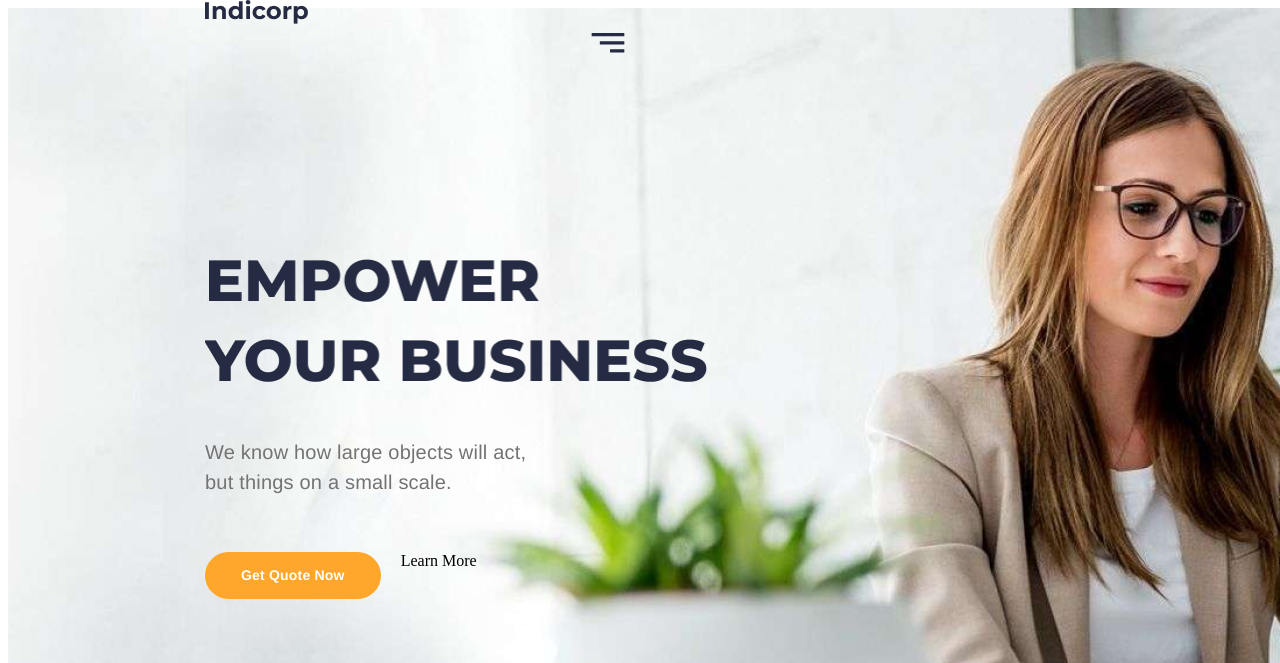
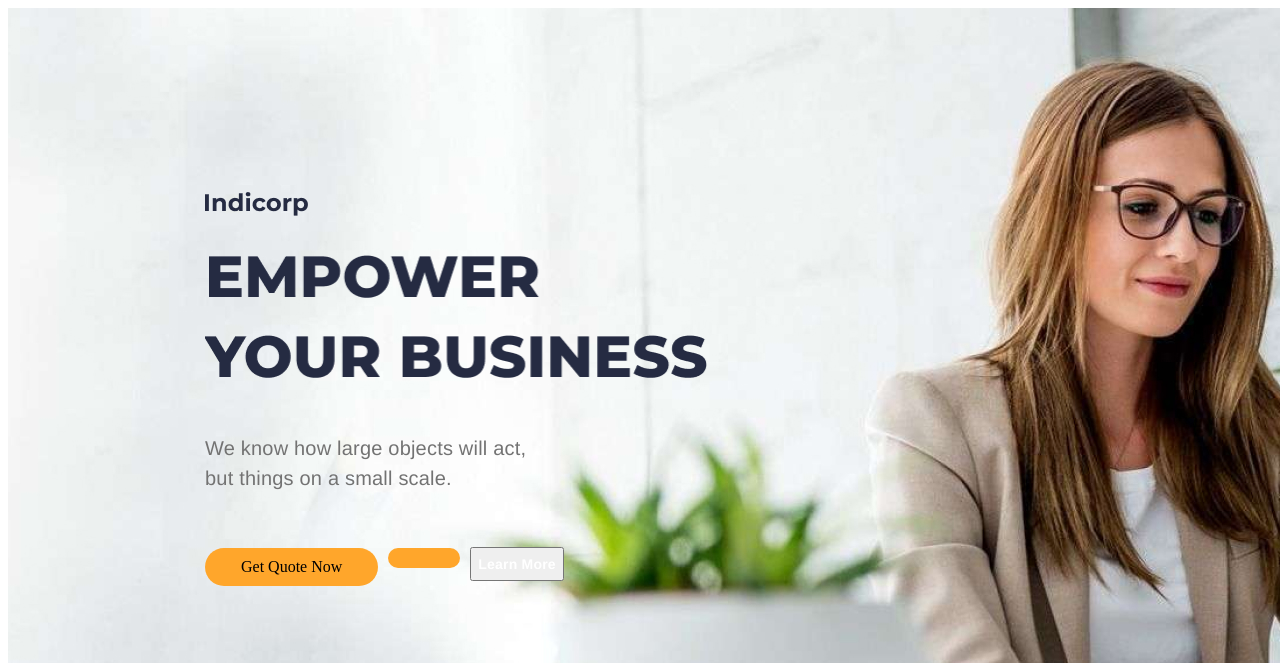
Before and after one commit to ZinchenkoYaroslav/lab-practice-3, a plain HTML site: page index.html in a window 1280 px wide. Shown: the top 663 px of the page. Drawn offline with Linux system fonts and the light colour scheme.

Commit message:
picture-small

```diff
--- a/index.html
+++ b/index.html
@@ -19,7 +19,7 @@
               <p class="text-wrapper">We know how large objects will act, <br />but things on a small scale.</p>
               <div class="cta">
                 <div class="button-btn-primary"><div class="btn-text">Get Quote Now</div></div>
-                <button class="btn-text-wrapper"><button class="div">Learn More</button></button>
+                <button class="button-btn-primary"><button class="btn-text">Learn More</button></button>
               </div>
             </div>
             <div class="col-md-2"></div>
@@ -34,21 +34,20 @@
             </div>
             <div class="div-wrapper">
               <div class="card-item">
-                <img class="icn-settings-icn-lg" src="img/icn-settings-icn-lg.svg" />
+                <img class="icn-settings-icn-lg" src="img/ant-design_shop-twotone.svg" />
                 <div class="h-3">National top 50 firms</div>
                 <p class="paragraph">Just type what&#39;s on your mind <br />and we&#39;ll get you there.</p>
               </div>
             </div>
             <div class="div-wrapper">
               <div class="card-item-2">
-                <img class="icn-settings-icn-lg" src="img/icn-settings-icn-lg-2.svg" />
+                <img class="icn-settings-icn-lg" src="img/carbon_notebook.svg" />
                 <div class="h-4">Digital Marketing</div>
                 <p class="p">the quick fox jumps over the <br />lazy dog</p>
               </div>
             </div>
           </div>
         </div>
-        <div class="navbar-toggler-icon"><img class="vector" src="img/vector.svg" /></div>
       </div>
     </div>
   </body>
--- a/style.css
+++ b/style.css
@@ -283,29 +283,36 @@
     height: 1040px;
     top: 0;
     left: 59px;
+    .va
 }
-.navbar-toggler-icon {
+.button-btn-primary {
+    display: inline-flex;
+    flex-direction: column;
+    align-items: center;
+    gap: 10px;
+    padding: 10px 36px;
     position: relative;
-    width: 24px;
-    height: 14px;
+    border-radius: 37px;
+    overflow: hidden;
+    border: 1px solid;
+    border-color: var(--secondary-color-1);
+    all: unset;
+    box-sizing: border-box;
 }
 
-.navbar-toggler-icon .vector {
+.button-btn-primary .btn-text {
     position: relative;
-    width: 1000px;
-    height: 20px;
-    top: 25px;
-    left: 100px;
+    width: fit-content;
+    margin-top: -1px;
+    font-family: var(--btn-text-font-family);
+    font-weight: var(--btn-text-font-weight);
+    color: var(--secondary-color-1);
+    font-size: var(--btn-text-font-size);
+    text-align: center;
+    letter-spacing: var(--btn-text-letter-spacing);
+    line-height: var(--btn-text-line-height);
+    white-space: nowrap;
+    font-style: var(--btn-text-font-style);
+    all: unset;
+    box-sizing: border-box;
 }
-.label {
-    width: 106px;
-    height: 32px;
-}
-
-.label .indicorp {
-    position: fixed;
-    width: 103px;
-    height: 24px;
-    top: 0;
-
-}
--- a/styleguide.css
+++ b/styleguide.css
@@ -29,4 +29,13 @@
     --paragraph-line-height: 20px;
     --paragraph-font-style: normal;
     --SHADOW: 0px 13px 19px 0px rgba(0, 0, 0, 0.07);
+        --secondary-color-1: rgba(0, 160, 193, 1);
+        --btn-text-font-family: "Montserrat-Bold", Helvetica;
+        --btn-text-font-weight: 700;
+        --btn-text-font-size: 14px;
+        --btn-text-letter-spacing: 0.20000000298023224px;
+        --btn-text-line-height: 28px;
+        --btn-text-font-style: normal;
+
+
 }
```
